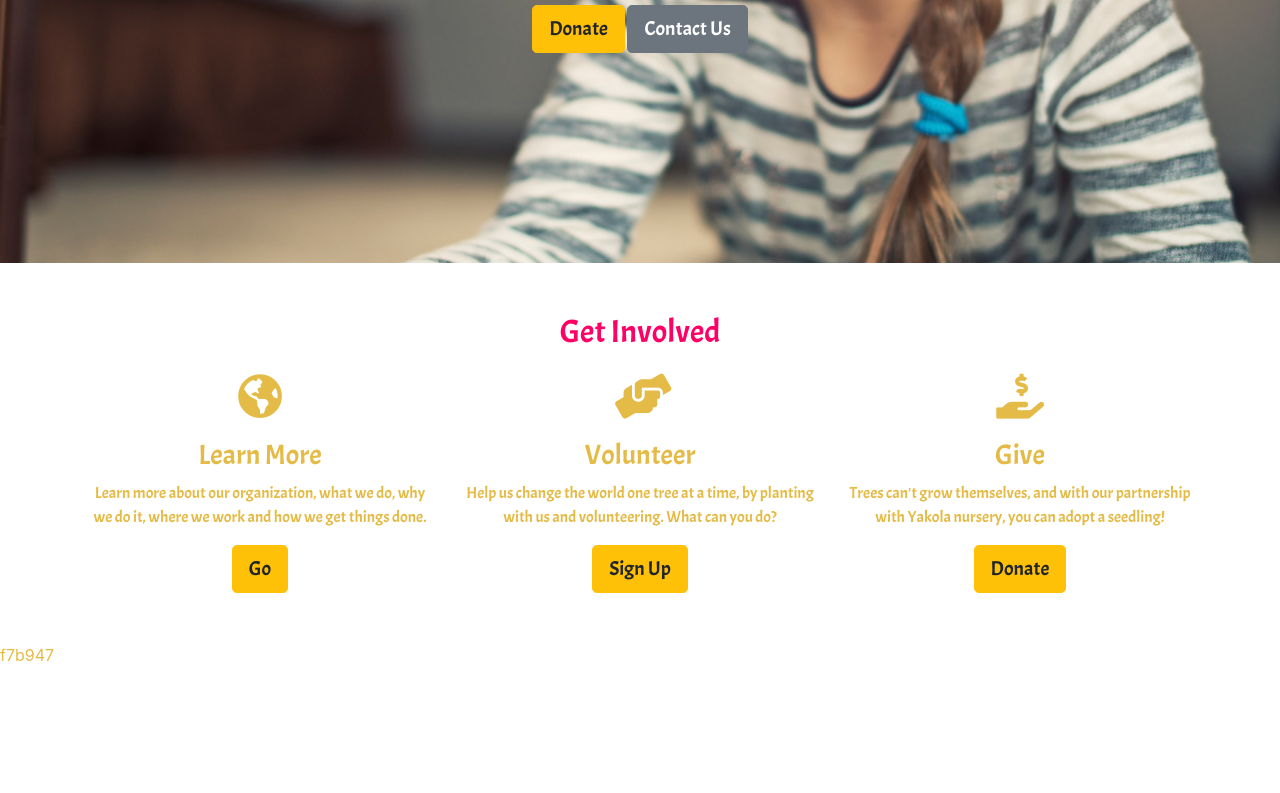
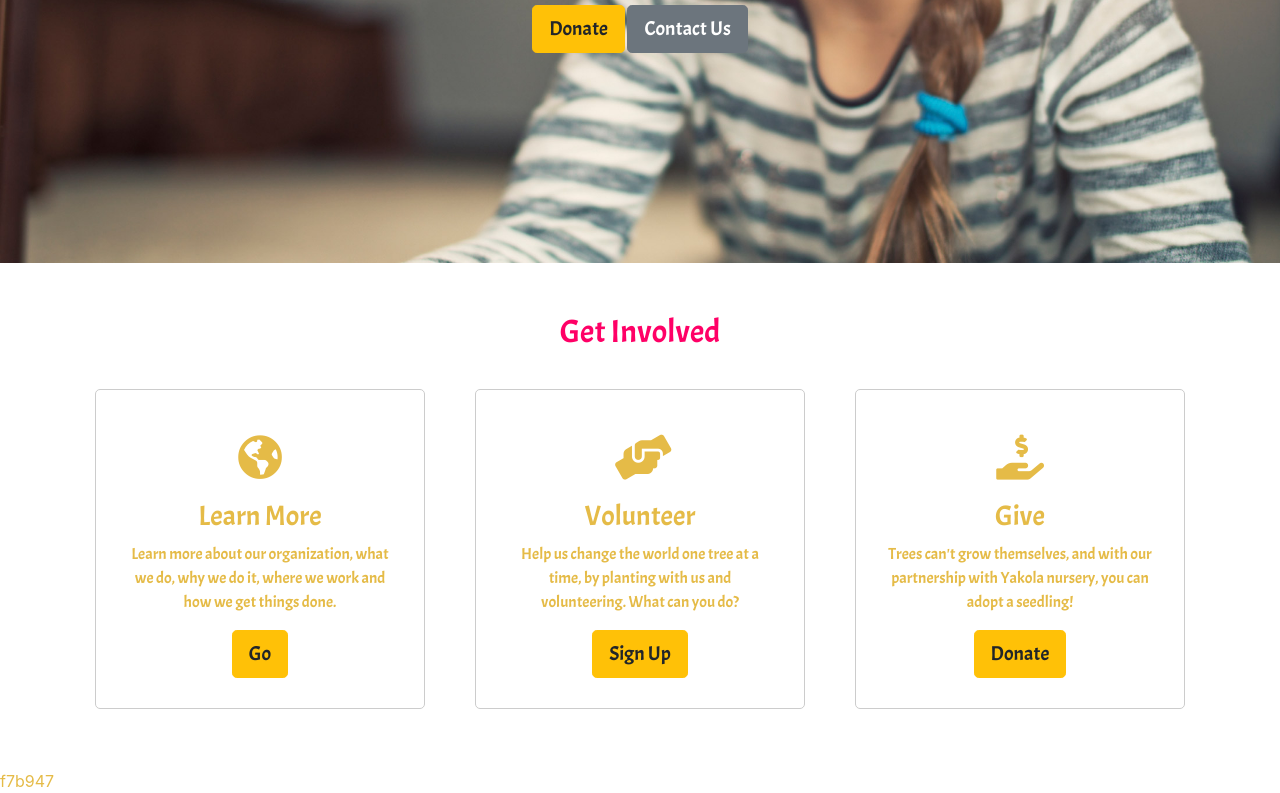
Before and after one commit to altheasophia/BooksForGoodLIPProject, a plain HTML site: page Althea.html in a window 1280 px wide. Shown: the part 393-1186 px from the top of the page. Before the commit the page ends 1060 px from the top, so only its background shows below. Drawn offline with nearby package versions, Linux system fonts and the light colour scheme.

Commit message:
team and services section

```diff
--- a/Althea.CSS
+++ b/Althea.CSS
@@ -35,3 +35,12 @@ header{
     margin-top: 15px;
     margin-bottom: 15px;
 }
+
+.options{
+    background-color: #fff;
+    margin: 10px;
+    padding:30px ;
+    border: 1px solid #ccc;
+    border-radius: 5px;
+    margin-top: 30px
+}
```
Also changed, not shown: Althea.html (line endings or trailing spaces).
